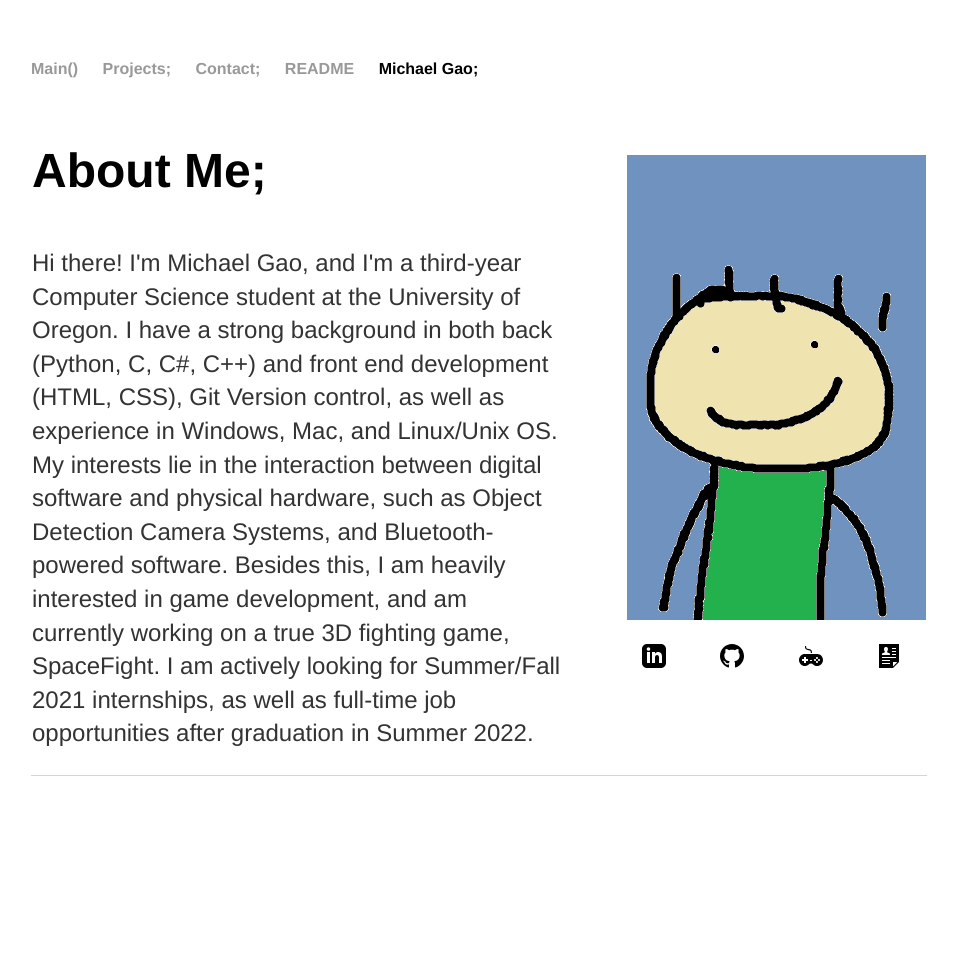
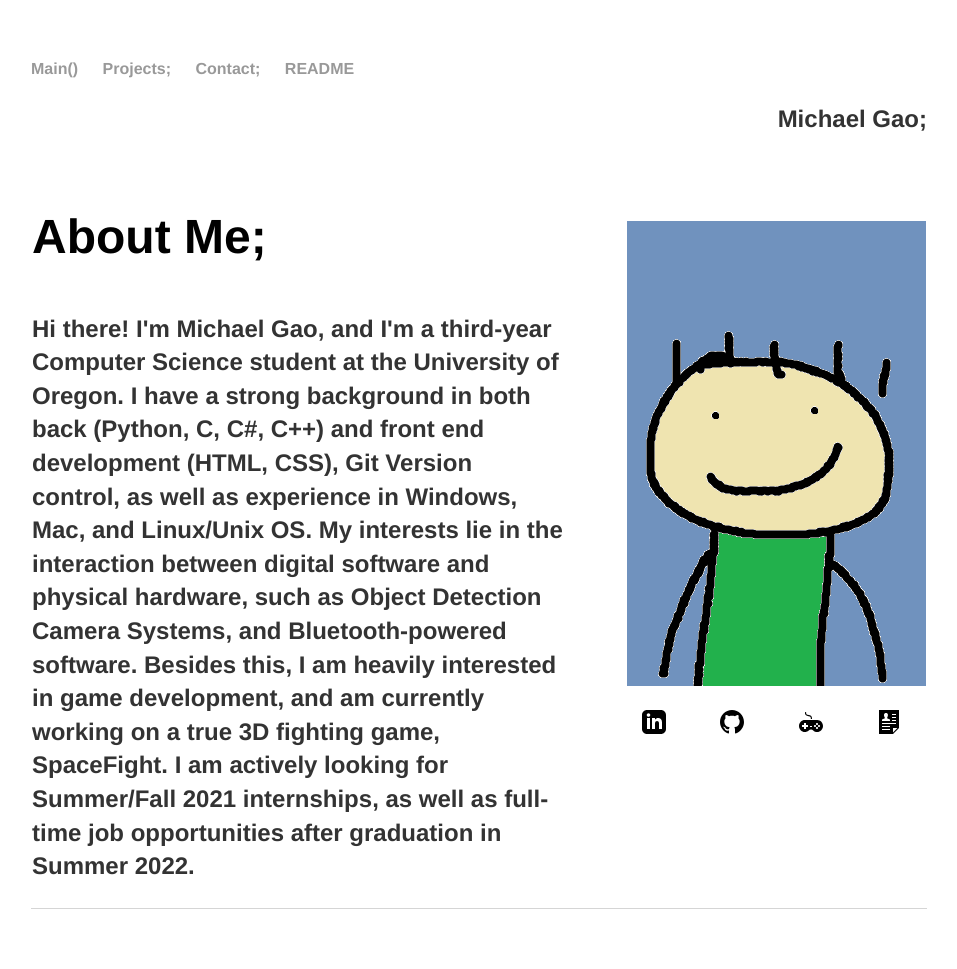
Before and after one commit to michael-c-gao/WebsiteOfMichael, a Jekyll site: the page built from index.html, in a window 1280 px wide. Shown: the whole page, without its empty margins (161-1118 px from the left). Built offline with Jekyll 4.4.1, drawn with Linux system fonts in a browser that asks for light colours; before the commit the page ends 900 px from its top, so only the background shows below that.

Commit message:
Update default.html

```diff
--- a/_layouts/default.html
+++ b/_layouts/default.html
@@ -11,7 +11,7 @@
 				<li><a href="/projects">Projects;</a></li>
 	        		<li><a href="/contact">Contact;</a></li>
 	        		<li><a href="/blog">README</a></li>
-				<li>Michael Gao;</li>
+				<p align="right" ><strong>Michael Gao;<strong></p>
 	    		</ul>
 			</nav>
 			<div class="container">
```
